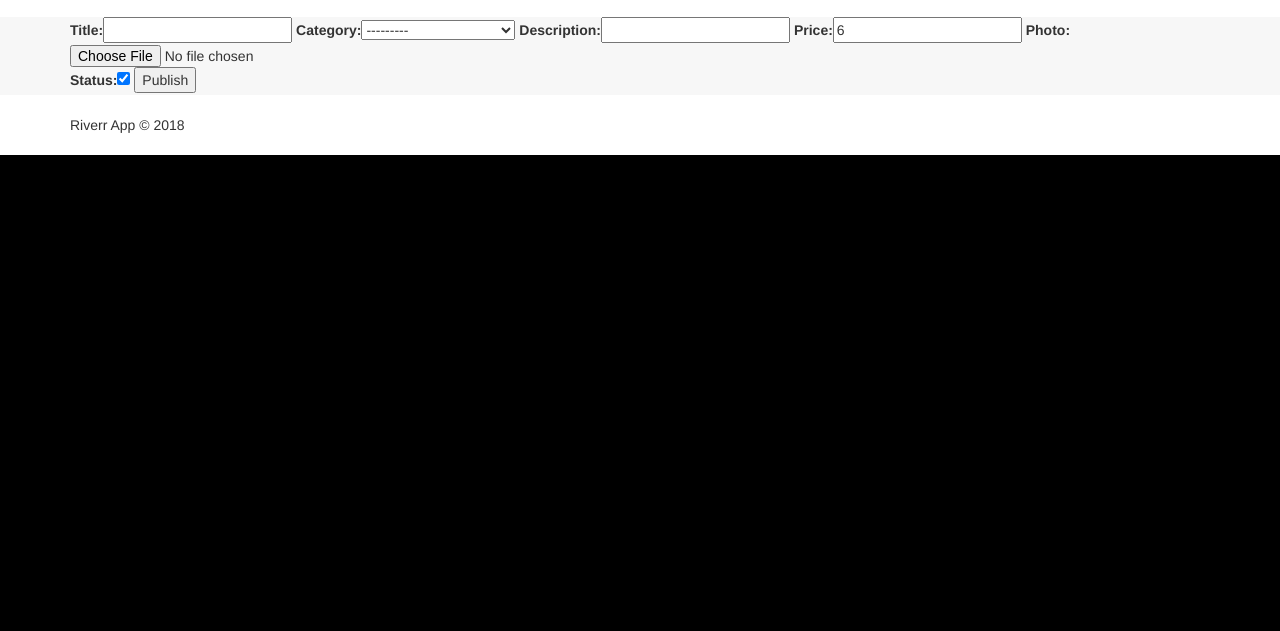
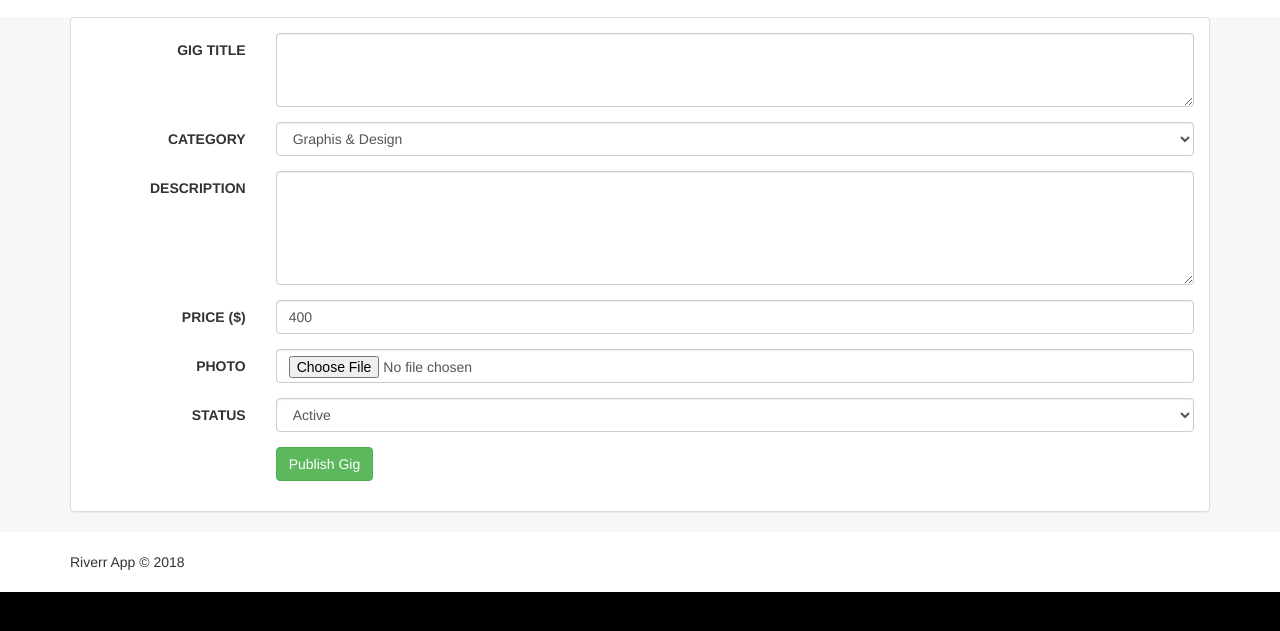
Before and after one commit to RomaneGreen/get_to_buy, a Django app: page /create_gig/ in a window 1280 px wide. Shown: the part 83-714 px from the top of the page. Run offline with Django 3.2, Linux system fonts and the light colour scheme; the visitor is signed in with stand-in values (Sample User, id 1); some libraries are stand-ins or nearby versions.

Commit message:
refactor create gig page

```diff
--- a/riverrapp/templates/create_gig.html
+++ b/riverrapp/templates/create_gig.html
@@ -3,11 +3,74 @@
 
 {% block page %}
 
-{{ error }}
-<form class="" action="" method="post" enctype="multipart/form-data">
-    {% csrf_token %}
-    {{ gig_form }}
-    <button type="submit" name="button">Publish</button>
-</form>
+{% if error %}
+   <div class="alert alert-warning alert-dismissible" role="alert">
+     <button type="button" class="close" data-dismiss="alert" aria-label="Close">
+       <span aria-hidden="true">&times;</span>
+     </button>
+     <strong>Warning!</strong> {{ error }}
+   </div>
+ {% endif %}
+
+ <div class="panel panel-default">
+   <div class="panel-body">
+     <form class="form-horizontal" method="POST" enctype="multipart/form-data">
+       {% csrf_token %}
+
+       <div class="form-group">
+         <label class="col-sm-2 control-label">GIG TITLE</label>
+         <div class="col-sm-10">
+           <textarea rows="3" class="form-control" name="title"></textarea>
+         </div>
+       </div>
+
+       <div class="form-group">
+         <label class="col-sm-2 control-label">CATEGORY</label>
+         <div class="col-sm-10">
+           <select name="category" class="form-control">
+             <option value="GD">Graphis & Design</option>
+             <option value="DM">Digital & Marketing</option>
+             <option value="VA">Video & Animation</option>
+             <option value="MA">Music & Video</option>
+             <option value="PT">Programming & Tech</option>
+           </select>
+         </div>
+       </div>
+       <div class="form-group">
+         <label class="col-sm-2 control-label">DESCRIPTION</label>
+         <div class="col-sm-10">
+           <textarea rows="5" class="form-control" name="description"></textarea>
+         </div>
+       </div>
+       <div class="form-group">
+         <label class="col-sm-2 control-label">PRICE ($)</label>
+         <div class="col-sm-10">
+           <input type="number" class="form-control" value="400" name="price">
+         </div>
+       </div>
+       <div class="form-group">
+         <label class="col-sm-2 control-label">PHOTO</label>
+         <div class="col-sm-10">
+           <input type="file" class="form-control" name="photo">
+         </div>
+       </div>
+       <div class="form-group">
+         <label class="col-sm-2 control-label">STATUS</label>
+         <div class="col-sm-10">
+           <select name="status" class="form-control">
+             <option value="1">Active</option>
+             <option value="0">Disabled</option>
+           </select>
+         </div>
+       </div>
+       <div class="form-group">
+         <div class="col-sm-offset-2 col-sm-10">
+           <button type="submit" class="btn btn-success">Publish Gig</button>
+         </div>
+       </div>
+
+     </form>
+   </div>
+ </div>
 
 {% endblock %}
```
Also changed, not shown: media/gigs/clothingsite.jpeg (added).
